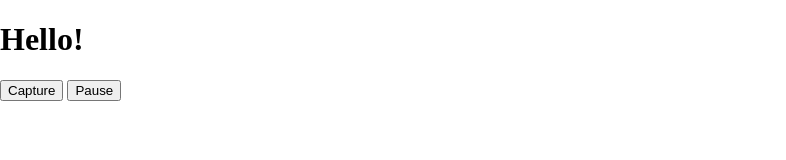
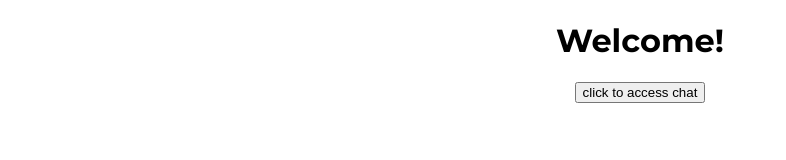
Before and after one commit to DevFeli/real-time-audio-chat-P2P-node-webrtc, a website: page public/index.html in a window 1280 px wide. Shown: the whole page, without its empty margins (0-786 px from the left). Drawn offline with nearby package versions, Linux system fonts and the light colour scheme; files that its build step writes are made by us from their sources; no server answers; files whose address does not match are found by name.

Commit message:
add css and buttom init

```diff
--- a/public/assets/style.css
+++ b/public/assets/style.css
@@ -1,5 +1,23 @@
+@import url('https://fonts.googleapis.com/css2?family=Montserrat:ital,wght@0,100..900;1,100..900&display=swap');
+
 body{
     margin: 0;
     padding: 0;
     box-sizing: border-box;
+    font-family: 'Montserrat', 'Calibri';
 }
+
+.container{
+    display: flex;
+    justify-content: center;
+}
+
+.content{
+    display: flex;
+    flex-direction: column;
+    align-items: center;
+}
+
+.hide{
+    display: none;
+}
--- a/public/index.html
+++ b/public/index.html
@@ -7,11 +7,31 @@
     <title>Audio chat</title>
 </head>
 <body>
-    <h1>Hello!</h1>
-    <button id="play">Capture</button>
-    <button id="pause">Pause</button>
+
+    <div class="container">
+        <div class="content">
+            <h1>Welcome!</h1>
+            <div class="init">
+                <button>click to access chat</button>
+            </div>
+            <div class="hide controls">
+                <button id="play">Capture</button>
+                <button id="pause">Pause</button>
+            </div>
+        </div>
+    </div>
 
 </body>
 <script src="/socket.io/socket.io.js"></script>
 <script src="/public/script.js"></script>
+<script>
+    let btn_init = document.querySelector('.init')
+    let controls = document.querySelector('.controls')
+
+    btn_init.addEventListener('click', () =>{
+        btn_init.classList.add('hide')
+        controls.classList.remove('hide')
+    })
+
+</script>
 </html>
```
